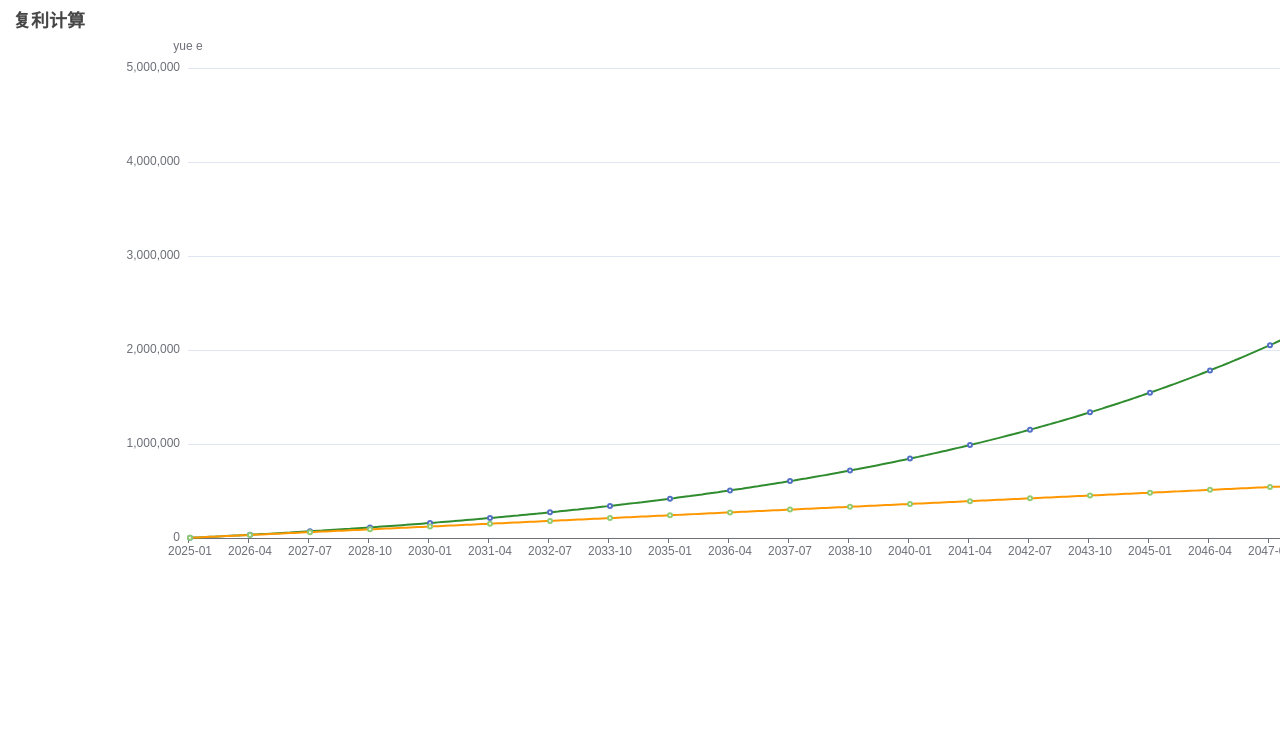
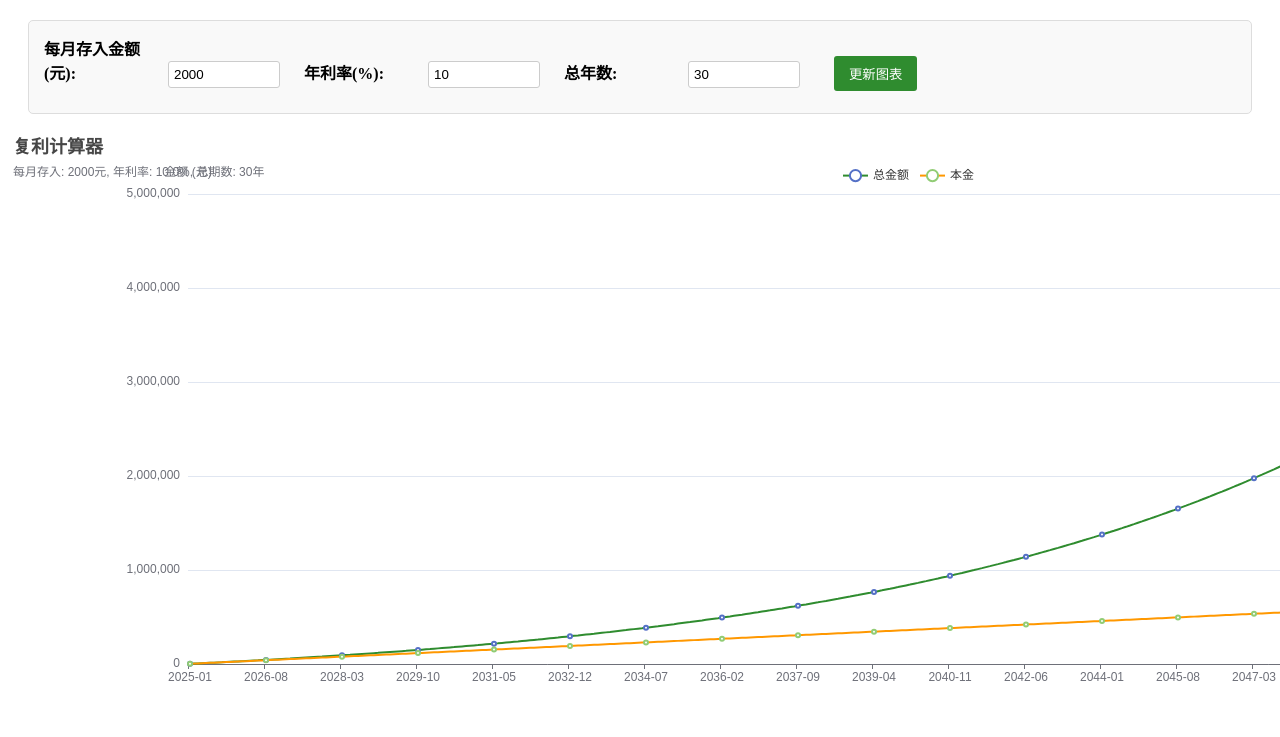
Before and after one commit to XiaoNode/nsdk100, a plain HTML site: page index.html in a window 1280 px wide. Shown: the top 737 px of the page. Drawn offline with nearby package versions, Linux system fonts and the light colour scheme.

Commit message:
更新描述功能

```diff
--- a/index.html
+++ b/index.html
@@ -4,27 +4,88 @@
 <head>
   <meta charset="UTF-8">
   <meta name="viewport" content="width=device-width, initial-scale=1.0">
-  <title>fuli</title>
+  <title>复利计算器</title>
   <!-- 引入Echarts库 -->
-  <!-- <script src="https://cdn.staticfile.net/echarts/4.7.0/echarts.min.js"></script> -->
   <script src="./echarts.js"></script>
+  <style>
+    .controls {
+      margin: 20px;
+      padding: 15px;
+      border: 1px solid #ddd;
+      border-radius: 5px;
+      background-color: #f9f9f9;
+    }
+
+    .control-group {
+      display: inline-block;
+      margin-right: 20px;
+      margin-bottom: 10px;
+    }
+
+    label {
+      display: inline-block;
+      width: 120px;
+      font-weight: bold;
+    }
+
+    input {
+      width: 100px;
+      padding: 5px;
+      border: 1px solid #ccc;
+      border-radius: 3px;
+    }
+
+    button {
+      padding: 8px 15px;
+      background-color: #2f8c2f;
+      color: white;
+      border: none;
+      border-radius: 3px;
+      cursor: pointer;
+      margin-left: 10px;
+    }
+
+    button:hover {
+      background-color: #256d25;
+    }
+  </style>
 </head>
 
 <body>
+  <!-- 控制面板 -->
+  <div class="controls">
+    <div class="control-group">
+      <label for="monthlyDeposit">每月存入金额(元):</label>
+      <input type="number" id="monthlyDeposit" value="2000" min="1">
+    </div>
+    <div class="control-group">
+      <label for="annualInterestRate">年利率(%):</label>
+      <input type="number" id="annualInterestRate" value="10" min="0" max="100" step="0.1">
+    </div>
+    <div class="control-group">
+      <label for="totalYears">总年数:</label>
+      <input type="number" id="totalYears" value="30" min="1">
+    </div>
+    <button onclick="updateChart()">更新图表</button>
+  </div>
+
   <!-- 为图表准备的DOM容器 -->
   <div id="main" style="width: 1800px; height: 600px;"></div>
+
   <script>
     // 初始化Echarts实例
     const myChart = echarts.init(document.getElementById('main'));
 
-    // 每月存入金额（单位：元）
-    const monthlyDeposit = 2000;
-    // 年利率（转换为小数形式）
-    const annualInterestRate = 0.1;
+    // 计算并绘制图表的函数
+    function calculateAndRenderChart() {
+      // 获取用户输入的值
+      const monthlyDeposit = parseFloat(document.getElementById('monthlyDeposit').value);
+      const annualInterestRate = parseFloat(document.getElementById('annualInterestRate').value) / 100;
+      const totalYears = parseInt(document.getElementById('totalYears').value);
+      const totalMonths = totalYears * 12;
+
       // 月利率，将年利率分摊到每月
       const monthlyInterestRate = annualInterestRate / 12;
-    // 总月数，30年换算为月数
-    const totalMonths = 30 * 12;
 
       // 用于存储每个月的账户余额和本金余额
       const balanceList = [];
@@ -56,7 +117,8 @@
       // 配置Echarts图表选项
       const option = {
         title: {
-        text: '复利计算'
+          text: '复利计算器',
+          subtext: `每月存入: ${monthlyDeposit}元, 年利率: ${(annualInterestRate * 100).toFixed(1)}%, 总期数: ${totalYears}年`
         },
         tooltip: {
           trigger: 'axis',
@@ -67,32 +129,58 @@
             return `时间：${params[0].axisValue}<br>总金额：${totalAmount} 元<br>本金：${principalAmount} 元<br>利息：${interestAmount} 元`;
           }
         },
+        legend: {
+          data: ['总金额', '本金'],
+          top: '30px'
+        },
         xAxis: {
           type: 'category',
-        data: xAxisData
+          data: xAxisData,
+          axisLabel: {
+            interval: Math.floor(xAxisData.length / 20) // 控制x轴标签密度，避免过于拥挤
+          }
         },
         yAxis: {
           type: 'value',
-        name: 'yue e'
+          name: '金额 (元)'
         },
         series: [
           {
-          name: 'zong',
+            name: '总金额',
             type: 'line',
             data: balanceList,
             lineStyle: { color: '#2f8c2f' } // 绿色表示总余额
           },
           {
-          name: 'benjin',
+            name: '本金',
             type: 'line',
             data: principalList,
-          lineStyle: { color: '#ff9800' }, // 橙色表示本金
+            lineStyle: { color: '#ff9800' } // 橙色表示本金
           }
         ]
       };
 
       // 使用配置项渲染图表
       myChart.setOption(option);
+
+      // 使图表响应窗口大小变化
+      window.addEventListener('resize', function() {
+        myChart.resize();
+      });
+    }
+
+    // 页面加载完成后执行一次计算
+    calculateAndRenderChart();
+
+    // 更新图表函数（供按钮调用）
+    function updateChart() {
+      calculateAndRenderChart();
+    }
+
+    // 当输入框值改变时也可以更新图表（可选功能）
+    document.getElementById('monthlyDeposit').addEventListener('change', updateChart);
+    document.getElementById('annualInterestRate').addEventListener('change', updateChart);
+    document.getElementById('totalYears').addEventListener('change', updateChart);
   </script>
 </body>
 
```
Also changed, not shown: 1 other file. Lines whose indentation alone changed are shown as unchanged.
